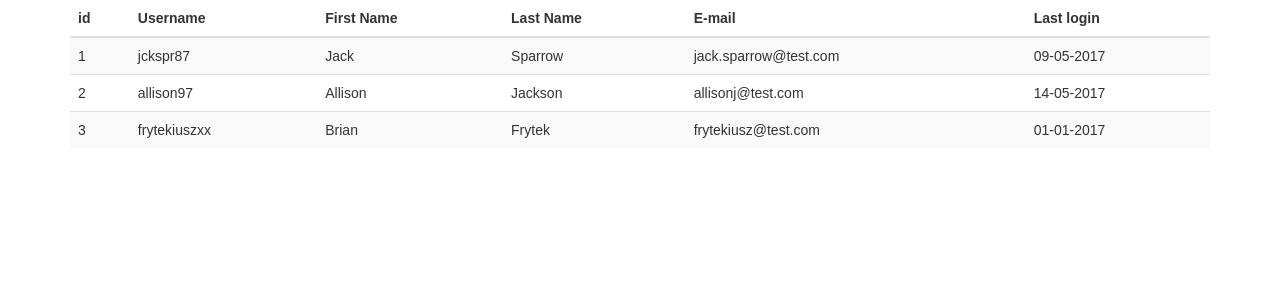
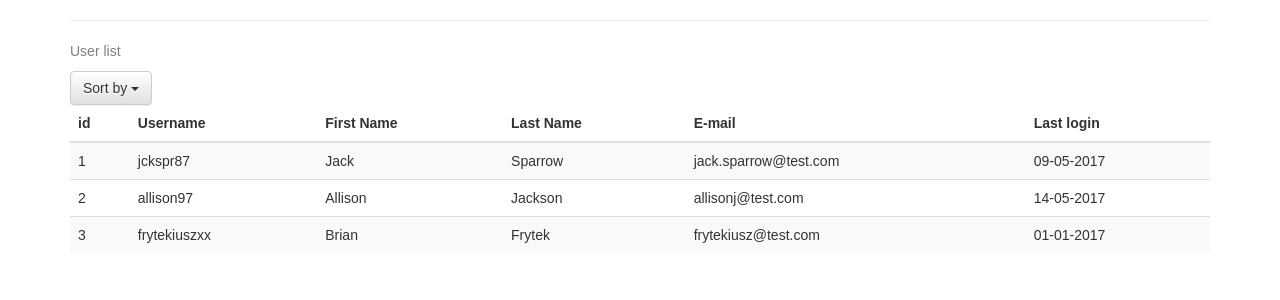
Before and after one commit to infoshareacademy/jfdz4-nietutejsi-app, a React (Create React App) app: page / in a window 1280 px wide. Shown: the top 300 px of the page. Built offline with nearby package versions, Linux system fonts and the light colour scheme.

Commit message:
added dropdown sort button

```diff
--- a/src/UserList.js
+++ b/src/UserList.js
@@ -1,6 +1,8 @@
 import React from 'react';
 import {
-  Table
+  Table,
+  DropdownButton,
+  MenuItem
 } from 'react-bootstrap'
 class UserList extends React.Component {
 
@@ -24,6 +26,12 @@ class UserList extends React.Component {
     render() {
         return (
           <div>
+            <hr/>
+            <p style={{color: 'grey'}}>User list</p>
+            <DropdownButton title="Sort by">
+              <MenuItem>Last login</MenuItem>
+              <MenuItem>Alphabetic</MenuItem>
+            </DropdownButton>
             <Table hover striped responsive>
                 <thead>
                 <tr>
```
